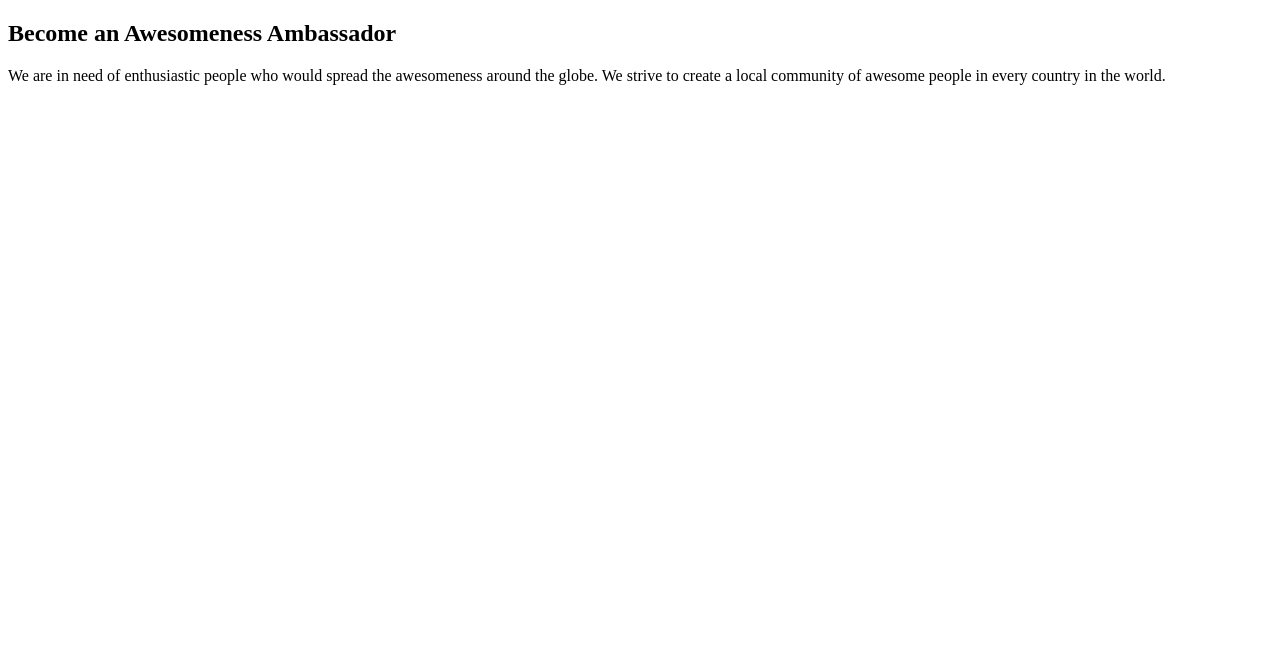
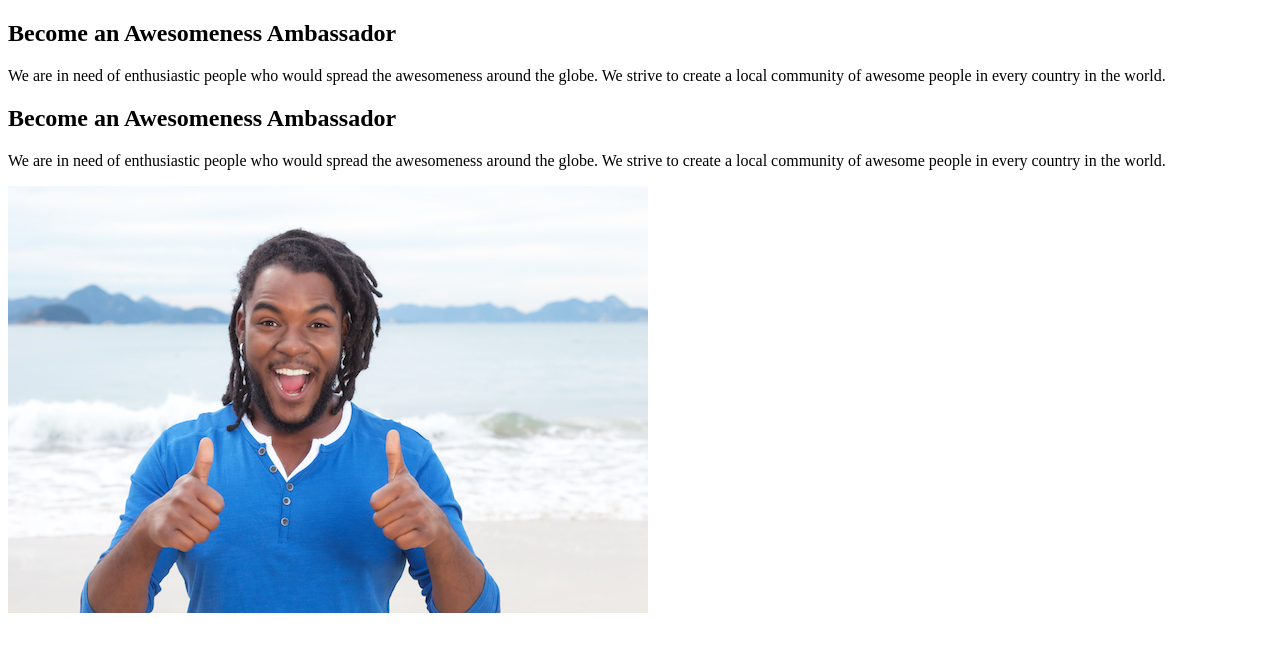
Before and after one commit to jandalpetr/awesomeness, a plain HTML site: page index.html in a window 1280 px wide. Drawn offline with Linux system fonts and the light colour scheme.

Commit message:
new section img

```diff
--- a/index.html
+++ b/index.html
@@ -10,5 +10,10 @@
         <h2>Become an Awesomeness Ambassador</h2>
         <p>We are in need of enthusiastic people who would spread the awesomeness around the globe. We strive to create a local community of awesome people in every country in the world.</p>
     </section>
+    <section class="section">
+        <h2>Become an Awesomeness Ambassador</h2>
+        <p>We are in need of enthusiastic people who would spread the awesomeness around the globe. We strive to create a local community of awesome people in every country in the world.</p>
+        <img src="/img/ambassador.jpg" alt="Ambassador">
+    </section>
 </body>
 </html>
```
